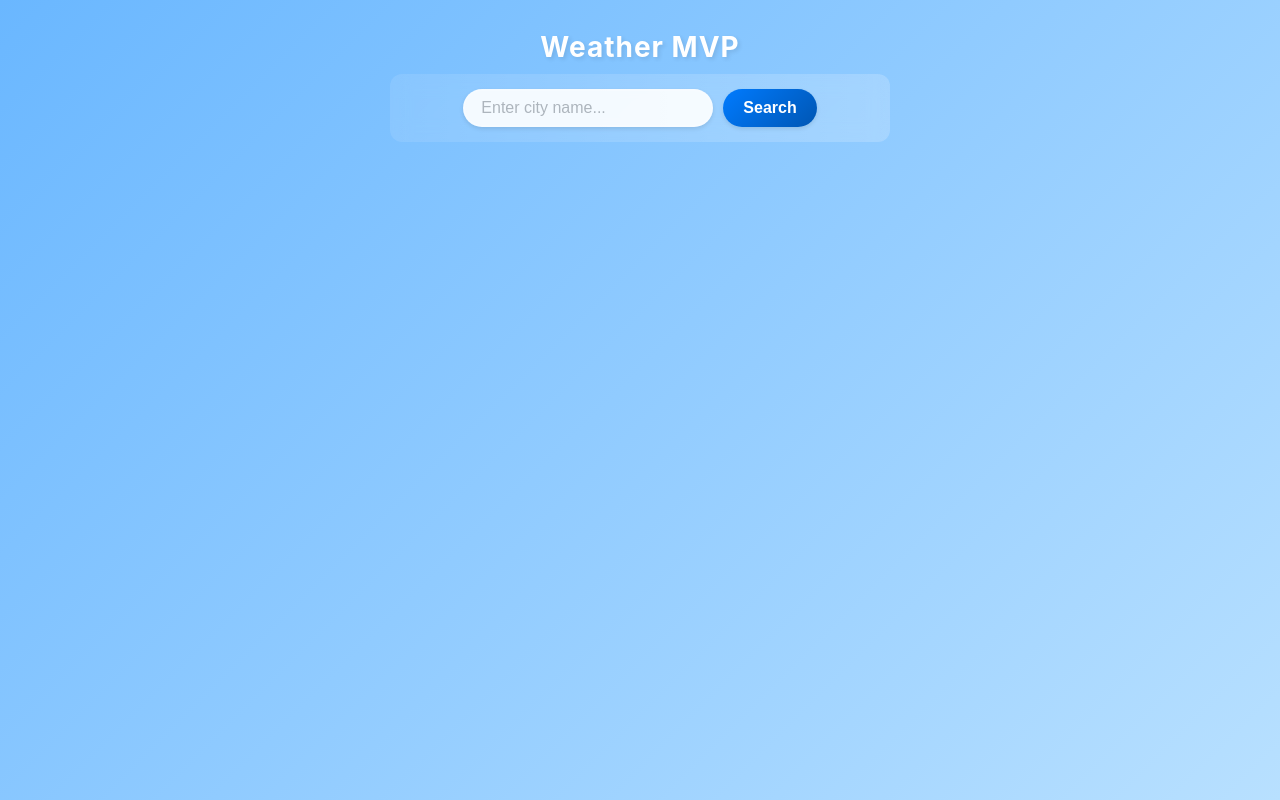
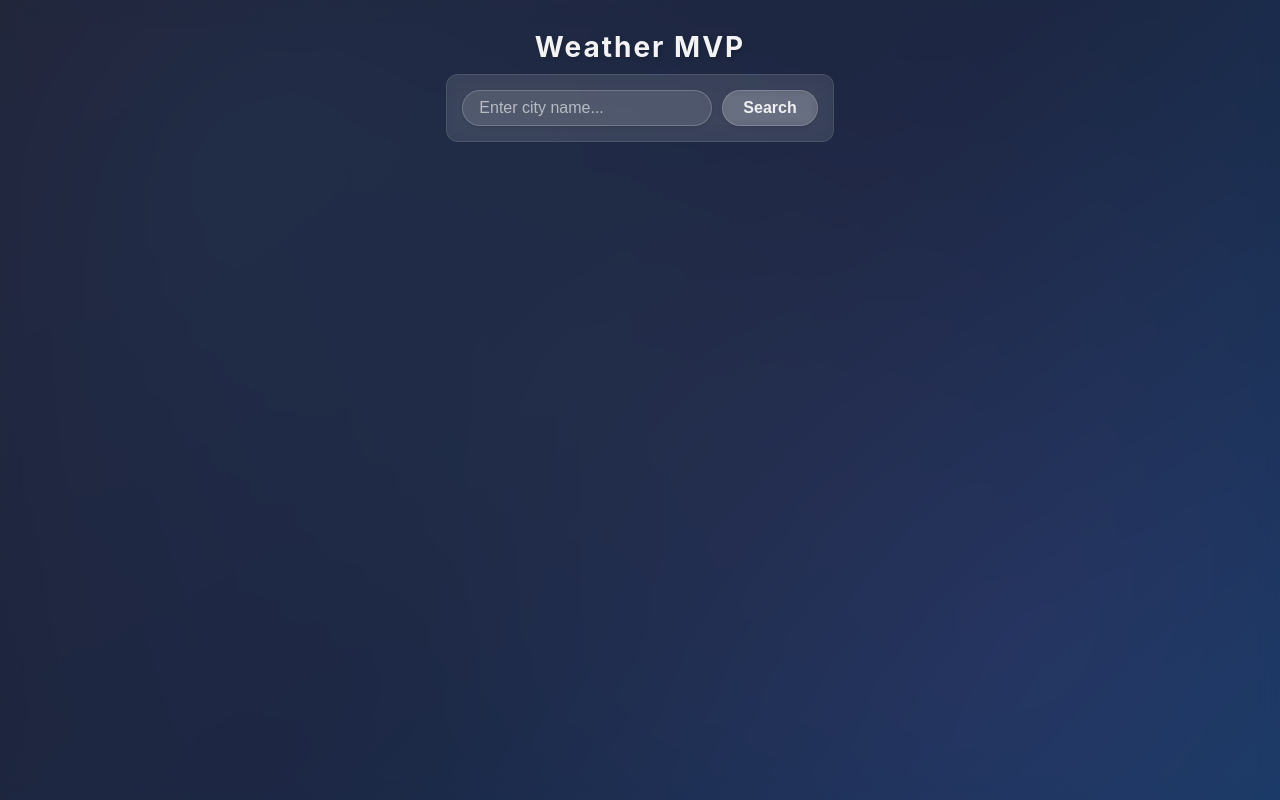
Before and after one commit to barada02/weatherMVP, an Angular app: page / in a window 1280 px wide. Built offline with nearby package versions, Linux system fonts and the light colour scheme.

Commit message:
ui enhanced

```diff
--- a/src/app/app.component.css
+++ b/src/app/app.component.css
@@ -5,18 +5,20 @@
   padding: 20px;
   display: flex;
   flex-direction: column;
-  background: linear-gradient(135deg, #6ab7ff 0%, #b8e0ff 100%);
+  align-items: center;
+  background: rgba(255, 255, 255, 0.03);
+  backdrop-filter: blur(10px);
   overflow: hidden;
 }
 
 h1 {
   text-align: center;
-  color: #fff;
+  color: rgba(255, 255, 255, 0.95);
   margin: 10px 0;
   font-size: 28px;
   font-weight: 700;
-  text-shadow: 2px 2px 4px rgba(0,0,0,0.1);
-  letter-spacing: 1px;
+  text-shadow: 2px 2px 4px rgba(0,0,0,0.2);
+  letter-spacing: 2px;
 }
 
 /* Add this to your styles.css or index.css for global styles */
--- a/src/app/components/search-bar/search-bar.component.css
+++ b/src/app/components/search-bar/search-bar.component.css
@@ -3,52 +3,57 @@
   gap: 10px;
   padding: 15px;
   justify-content: center;
-  background: linear-gradient(to right, rgba(255,255,255,0.1), rgba(255,255,255,0.2));
+  background: rgba(255, 255, 255, 0.1);
   border-radius: 12px;
-  backdrop-filter: blur(10px);
+  backdrop-filter: blur(12px);
   max-width: 500px;
   margin: 0 auto;
+  border: 1px solid rgba(255, 255, 255, 0.1);
 }
 
 input {
   padding: 8px 16px;
-  border: 2px solid rgba(255, 255, 255, 0.2);
+  border: 1px solid rgba(255, 255, 255, 0.2);
   border-radius: 20px;
   width: 250px;
   font-size: 16px;
-  background: rgba(255, 255, 255, 0.9);
+  background: rgba(255, 255, 255, 0.1);
   transition: all 0.3s ease;
   box-shadow: 0 2px 4px rgba(0, 0, 0, 0.1);
+  color: rgba(255, 255, 255, 0.9);
 }
 
 input:focus {
   outline: none;
-  border-color: #007bff;
-  box-shadow: 0 4px 8px rgba(0, 123, 255, 0.2);
+  border-color: rgba(255, 255, 255, 0.4);
+  box-shadow: 0 4px 8px rgba(0, 0, 0, 0.2);
   transform: translateY(-1px);
+  background: rgba(255, 255, 255, 0.15);
 }
 
 input::placeholder {
-  color: #adb5bd;
+  color: rgba(255, 255, 255, 0.6);
 }
 
 button {
   padding: 8px 20px;
-  background: linear-gradient(135deg, #007bff, #0056b3);
-  color: white;
-  border: none;
+  background: rgba(255, 255, 255, 0.15);
+  color: rgba(255, 255, 255, 0.9);
+  border: 1px solid rgba(255, 255, 255, 0.2);
   border-radius: 20px;
   cursor: pointer;
   font-size: 16px;
   font-weight: 600;
   transition: all 0.3s ease;
   box-shadow: 0 2px 4px rgba(0, 0, 0, 0.1);
+  backdrop-filter: blur(4px);
 }
 
 button:hover {
   transform: translateY(-1px);
   box-shadow: 0 4px 8px rgba(0, 0, 0, 0.15);
-  background: linear-gradient(135deg, #0056b3, #004094);
+  background: rgba(255, 255, 255, 0.2);
+  border-color: rgba(255, 255, 255, 0.3);
 }
 
 button:active {
--- a/src/app/components/weather-display/weather-display.component.css
+++ b/src/app/components/weather-display/weather-display.component.css
@@ -1,20 +1,24 @@
 .weather-container {
   padding: 20px;
   border-radius: 20px;
-  background: linear-gradient(135deg, #f8f9fa, #e9ecef);
-  box-shadow: 0 8px 16px rgba(0,0,0,0.1);
+  background: rgba(255, 255, 255, 0.1);
+  backdrop-filter: blur(12px);
+  box-shadow: 0 8px 32px rgba(0, 0, 0, 0.1);
+  border: 1px solid rgba(255, 255, 255, 0.1);
   max-width: 400px;
   margin: 15px auto;
-  transition: transform 0.3s ease;
+  transition: all 0.3s ease;
 }
 
 .weather-container:hover {
   transform: translateY(-3px);
+  box-shadow: 0 12px 40px rgba(0, 0, 0, 0.15);
+  border-color: rgba(255, 255, 255, 0.2);
 }
 
 h2 {
   text-align: center;
-  color: #343a40;
+  color: rgba(255, 255, 255, 0.95);
   margin-bottom: 15px;
   font-size: 24px;
   font-weight: 600;
@@ -30,14 +34,14 @@ h2 {
 .main-temp {
   font-size: 48px;
   font-weight: 700;
-  color: #007bff;
+  color: rgba(255, 255, 255, 0.95);
   margin-bottom: 5px;
-  text-shadow: 2px 2px 4px rgba(0,0,0,0.1);
+  text-shadow: 2px 2px 4px rgba(0,0,0,0.2);
 }
 
 .description {
   font-size: 20px;
-  color: #495057;
+  color: rgba(255, 255, 255, 0.85);
   margin-bottom: 15px;
   text-transform: capitalize;
   font-weight: 500;
@@ -45,36 +49,41 @@ h2 {
 
 .weather-details {
   width: 100%;
-  background: rgba(255,255,255,0.8);
+  background: rgba(255, 255, 255, 0.05);
   border-radius: 12px;
   padding: 15px;
   box-shadow: inset 0 2px 4px rgba(0,0,0,0.05);
+  border: 1px solid rgba(255, 255, 255, 0.1);
 }
 
 .weather-details p {
   margin: 8px 0;
-  color: #495057;
+  color: rgba(255, 255, 255, 0.85);
   font-size: 14px;
   display: flex;
   justify-content: space-between;
   align-items: center;
   padding: 6px 12px;
   border-radius: 6px;
-  background: rgba(255,255,255,0.5);
-  transition: background-color 0.3s ease;
+  background: rgba(255, 255, 255, 0.05);
+  transition: all 0.3s ease;
+  border: 1px solid rgba(255, 255, 255, 0.05);
 }
 
 .weather-details p:hover {
-  background: rgba(255,255,255,0.8);
+  background: rgba(255, 255, 255, 0.1);
+  border-color: rgba(255, 255, 255, 0.1);
 }
 
 .error-message {
-  color: #dc3545;
+  color: rgba(255, 99, 99, 0.9);
   text-align: center;
   padding: 15px;
   background: rgba(220, 53, 69, 0.1);
+  backdrop-filter: blur(8px);
   border-radius: 10px;
   margin: 15px auto;
   max-width: 350px;
   font-weight: 500;
+  border: 1px solid rgba(220, 53, 69, 0.2);
 }
--- a/src/styles.css
+++ b/src/styles.css
@@ -11,10 +11,28 @@ html, body {
     padding: 0;
     overflow: hidden;
     font-family: -apple-system, BlinkMacSystemFont, 'Segoe UI', Roboto, Oxygen, Ubuntu, Cantarell, 'Open Sans', 'Helvetica Neue', sans-serif;
+    background: linear-gradient(135deg, #1a1a2e 0%, #16213e 50%, #0f3460 100%);
+    position: relative;
+}
+
+body::before {
+    content: '';
+    position: absolute;
+    top: 0;
+    left: 0;
+    right: 0;
+    bottom: 0;
+    background:
+        radial-gradient(circle at 20% 20%, rgba(41, 128, 185, 0.1) 0%, transparent 50%),
+        radial-gradient(circle at 80% 80%, rgba(142, 68, 173, 0.1) 0%, transparent 50%),
+        radial-gradient(circle at 50% 50%, rgba(44, 62, 80, 0.1) 0%, transparent 50%);
+    z-index: 0;
 }
 
 app-root {
     display: block;
     height: 100%;
     overflow: hidden;
+    position: relative;
+    z-index: 1;
 }
```
